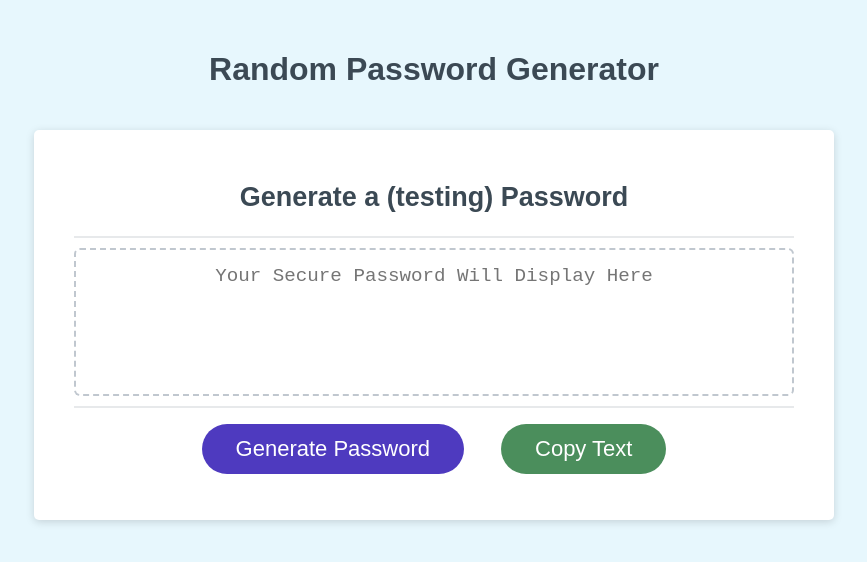
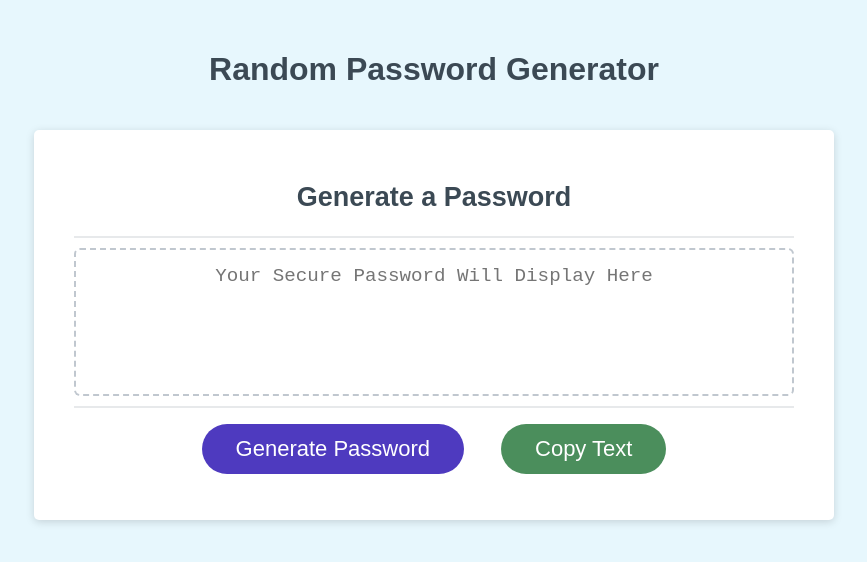
Before and after one commit to DanielFMcKay/Random-Password-Generator, a plain HTML site: page index.html in a window 1280 px wide. Shown: the whole page, without its empty margins (206-1073 px from the left). Drawn offline with Linux system fonts and the light colour scheme.

Commit message:
fixing copy test bug (I hope)

```diff
--- a/index.html
+++ b/index.html
@@ -14,7 +14,7 @@
       </header>
       <section class="card">
         <section class="card-header">
-          <h2>Generate a (testing) Password</h2>
+          <h2>Generate a Password</h2>
         </section>
         <!-- Text field below for displaying password -->
         <section class="card-body">
```
